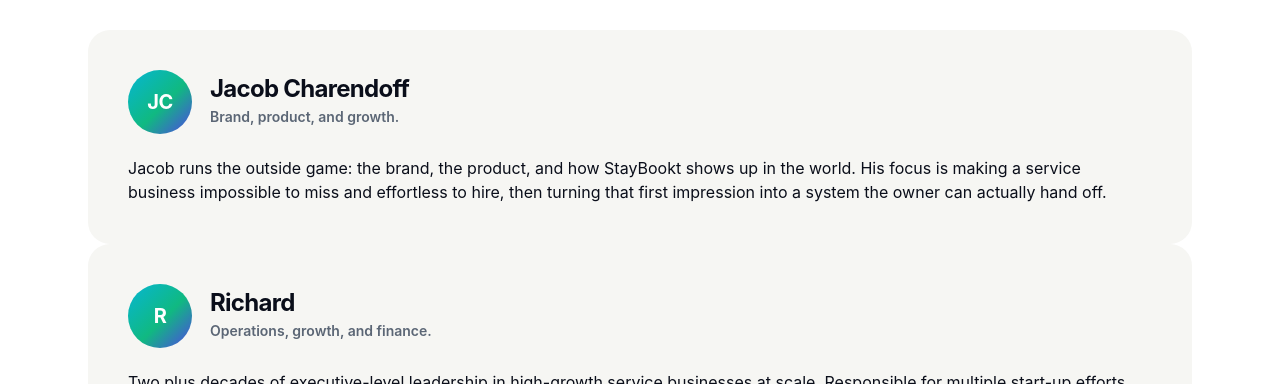
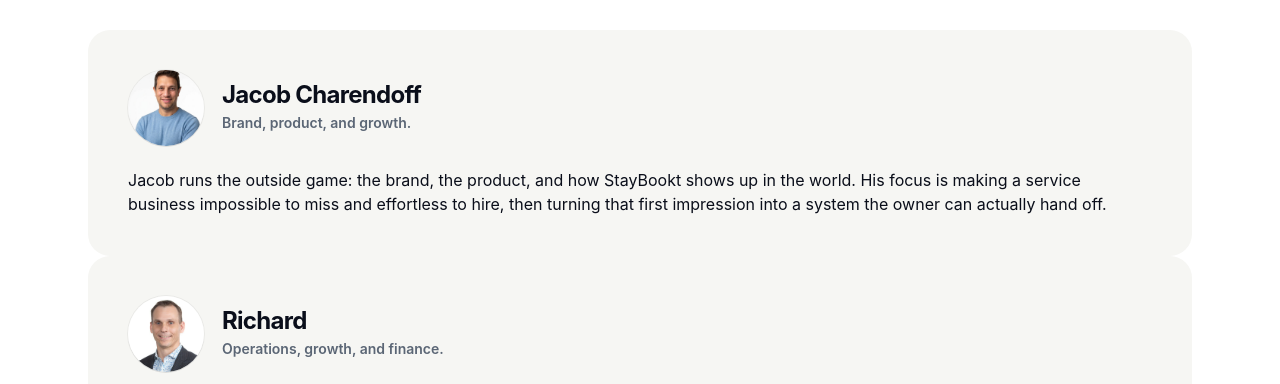
Before and after one commit to staybookt/staybookt-investor, a Next.js app: page /founders in a window 1280 px wide. Shown: the part 568-952 px from the top of the page. Built offline with nearby package versions, Linux system fonts and the light colour scheme; no server answers.

Commit message:
Founders page: swap gradient-initial avatars for the real founder headshots (jacob.jpg / richard.jpg)

```diff
--- a/app/founders/page.tsx
+++ b/app/founders/page.tsx
@@ -11,28 +11,13 @@ export const metadata = {
   alternates: { canonical: '/founders' },
 };
 
-const AVATAR_BG = {
-  background: 'linear-gradient(135deg,#06b6d4,#10b981 55%,#4f46e5)',
-  color: '#fff',
-  borderRadius: '50%',
-  width: 64,
-  height: 64,
-  display: 'flex',
-  alignItems: 'center',
-  justifyContent: 'center',
-  fontWeight: 700,
-  fontSize: 20,
-  letterSpacing: '-.02em',
-  flexShrink: 0,
-} as const;
-
 function FounderCard({
-  initials,
+  photo,
   name,
   role,
   children,
 }: {
-  initials: string;
+  photo: string;
   name: string;
   role: string;
   children: ReactNode;
@@ -40,9 +25,21 @@ function FounderCard({
   return (
     <div className="card-soft" style={{ padding: 'clamp(28px,4vw,40px)' }}>
       <div style={{ display: 'flex', alignItems: 'center', gap: 18 }}>
-        <div style={AVATAR_BG} aria-hidden>
-          {initials}
-        </div>
+        <img
+          src={photo}
+          alt={name}
+          width={76}
+          height={76}
+          style={{
+            width: 76,
+            height: 76,
+            borderRadius: '50%',
+            objectFit: 'cover',
+            objectPosition: 'center 18%',
+            flexShrink: 0,
+            boxShadow: '0 1px 0 rgba(0,0,0,.06), 0 0 0 1px rgba(0,0,0,.05)',
+          }}
+        />
         <div>
           <h3 style={{ fontSize: 24, letterSpacing: '-.03em' }}>{name}</h3>
           <p style={{ marginTop: 4, fontSize: 14, fontWeight: 600, color: 'var(--hp-muted)' }}>
@@ -82,7 +79,7 @@ export default function FoundersPage() {
           <div className="feat grid" style={{ alignItems: 'stretch' }}>
             <Reveal>
               <FounderCard
-                initials="JC"
+                photo="/photos/jacob.jpg"
                 name="Jacob Charendoff"
                 role="Brand, product, and growth."
               >
@@ -93,7 +90,11 @@ export default function FoundersPage() {
               </FounderCard>
             </Reveal>
             <Reveal delay={1}>
-              <FounderCard initials="R" name="Richard" role="Operations, growth, and finance.">
+              <FounderCard
+                photo="/photos/richard.jpg"
+                name="Richard"
+                role="Operations, growth, and finance."
+              >
                 Two plus decades of executive-level leadership in high-growth service businesses at
                 scale. Responsible for multiple start-up efforts and leading significant growth at
                 Venterra from $15M to $500M+ in revenues. Deep understanding of the entire customer
```
